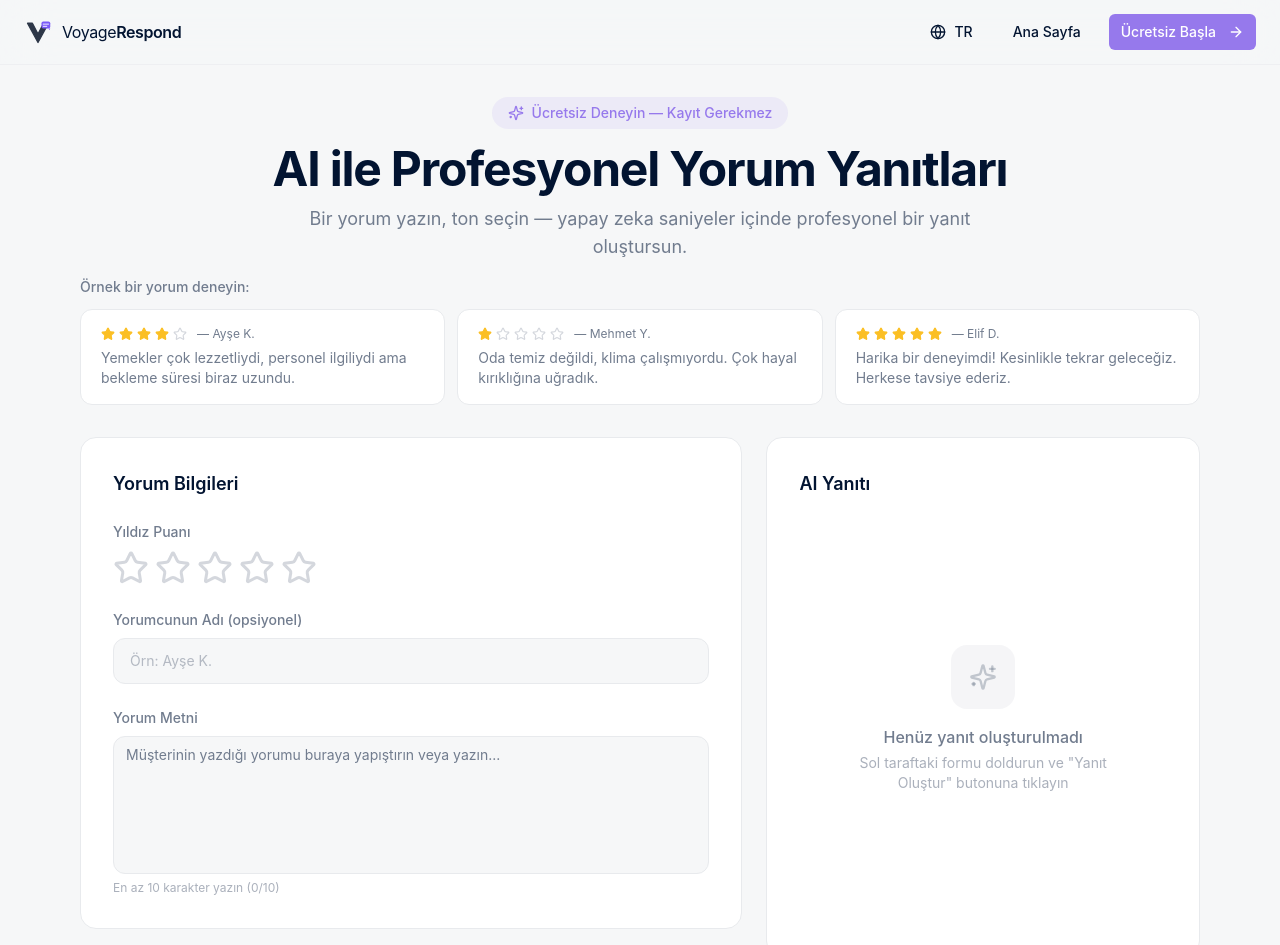
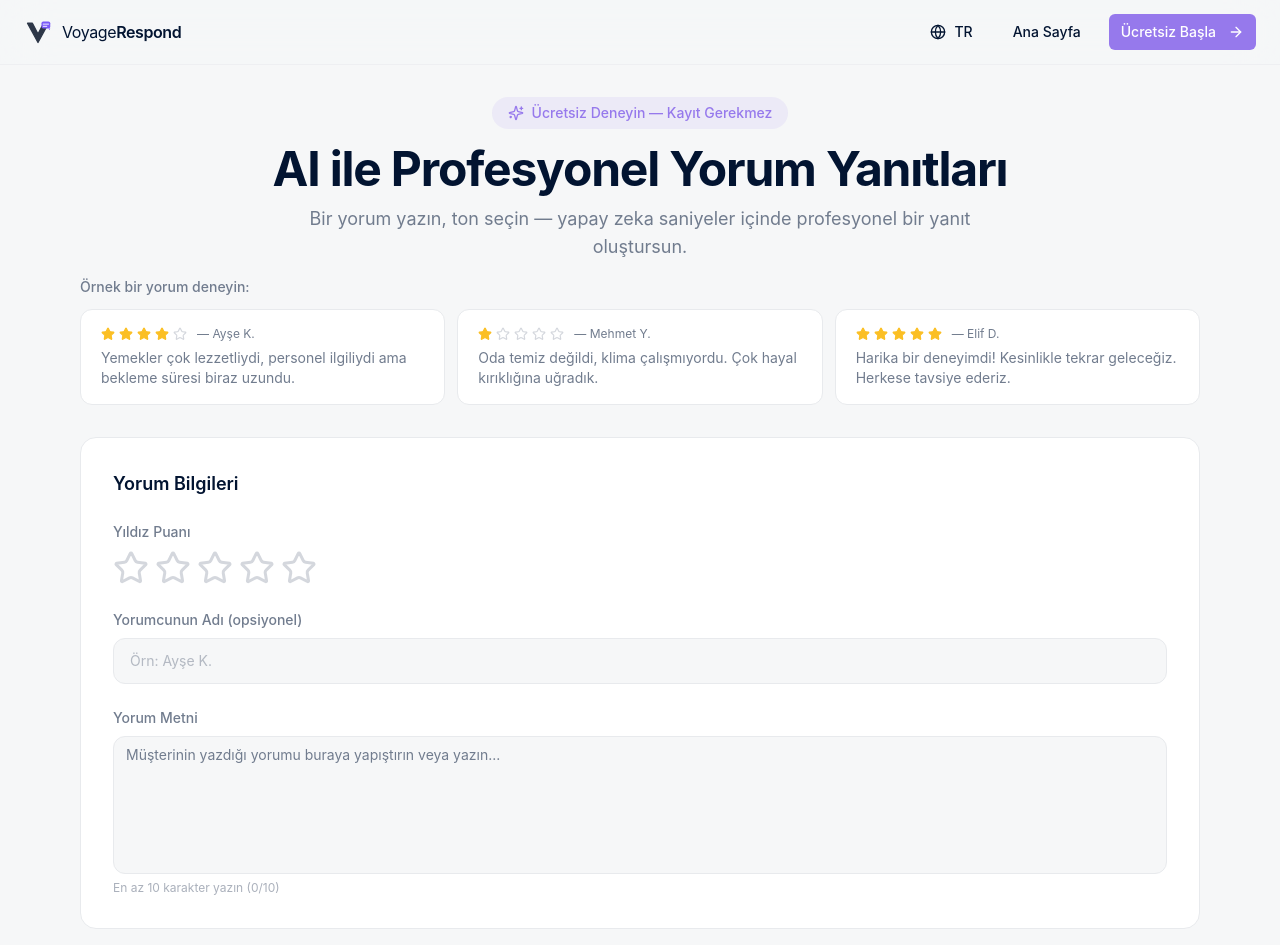
Before and after one commit to mtcrk/review-voyager, a React (Vite) app: page /demo in a window 1280 px wide. Shown: the top 945 px of the page. Built offline with nearby package versions, Linux system fonts and the light colour scheme; what @lovable.dev/cloud-auth-js would draw is missing.

Commit message:
Improve demo page layout
Co-authored-by: mtcrk <36543546+mtcrk@users.noreply.github.com>

```diff
--- a/src/pages/DemoPage.tsx
+++ b/src/pages/DemoPage.tsx
@@ -173,7 +173,7 @@ export default function DemoPage() {
             </div>
           </div>
 
-          <div className="grid lg:grid-cols-5 gap-6">
+          <div className="grid lg:grid-cols-2 gap-8">
             {/* Left: Input — wider */}
             <div className="lg:col-span-3 space-y-5">
               <div className="rounded-2xl border border-border bg-card p-6 lg:p-8 space-y-6">
```
